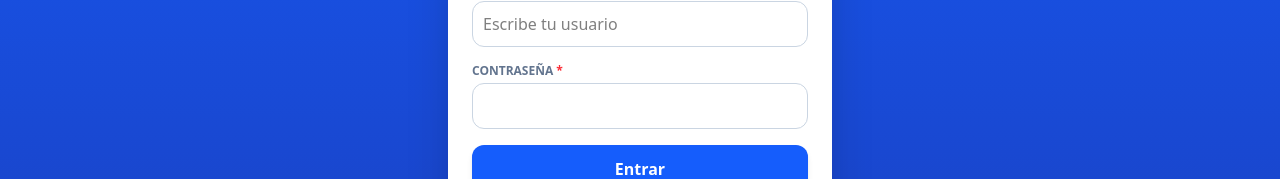
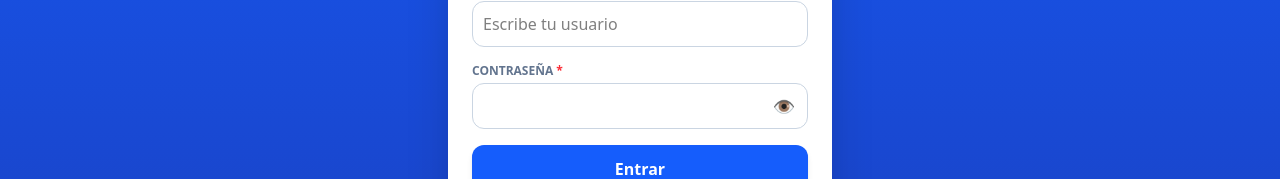
Before and after one commit to SofiaGal97/farmacontrol, a React (Vite) app: page / in a window 1280 px wide. Shown: the part 345-524 px from the top of the page. Built offline with nearby package versions, Linux system fonts and the light colour scheme; no server answers; the database is empty.

Commit message:
Botón para mostrar u ocultar contraseñas

```diff
--- /dev/null
+++ b/src/componentes/InputContrasena.tsx
@@ -0,0 +1,39 @@
+import { useState } from 'react';
+import { claseInput } from './estilos';
+
+interface InputContrasenaProps {
+  valor: string;
+  onCambiar: (valor: string) => void;
+  autoComplete?: 'current-password' | 'new-password';
+  required?: boolean;
+}
+
+/** Campo de contraseña con el botón del ojito para mostrarla u ocultarla */
+export default function InputContrasena({ valor, onCambiar, autoComplete = 'current-password', required }: InputContrasenaProps) {
+  const [visible, setVisible] = useState(false);
+
+  return (
+    <div className="relative">
+      <input
+        type={visible ? 'text' : 'password'}
+        autoComplete={autoComplete}
+        autoCapitalize="none"
+        autoCorrect="off"
+        spellCheck={false}
+        className={`${claseInput} pr-12`}
+        value={valor}
+        onChange={(e) => onCambiar(e.target.value)}
+        required={required}
+      />
+      <button
+        type="button"
+        onClick={() => setVisible(!visible)}
+        className="absolute inset-y-0 right-0 flex w-12 items-center justify-center text-lg text-slate-500"
+        aria-label={visible ? 'Ocultar contraseña' : 'Mostrar contraseña'}
+        title={visible ? 'Ocultar contraseña' : 'Mostrar contraseña'}
+      >
+        {visible ? '🙈' : '👁️'}
+      </button>
+    </div>
+  );
+}
--- a/src/componentes/ModalCambiarContrasena.tsx
+++ b/src/componentes/ModalCambiarContrasena.tsx
@@ -1,7 +1,8 @@
 import { useState, type FormEvent } from 'react';
 import Campo from './Campo';
+import InputContrasena from './InputContrasena';
 import Modal from './Modal';
-import { claseBotonPrincipal, claseBotonSecundario, claseInput } from './estilos';
+import { claseBotonPrincipal, claseBotonSecundario } from './estilos';
 import { cambiarMiContrasena } from '../servicios/usuarios';
 import { mostrarAviso } from '../servicios/avisos';
 import { traducirError } from '../servicios/errores';
@@ -43,13 +44,13 @@ export default function ModalCambiarContrasena({ onCerrar }: { onCerrar: () => v
       )}
       <form onSubmit={manejarGuardar} className="space-y-4">
         <Campo etiqueta="Contraseña actual" obligatorio>
-          <input type="password" autoComplete="current-password" className={claseInput} value={actual} onChange={(e) => setActual(e.target.value)} />
+          <InputContrasena valor={actual} onCambiar={setActual} autoComplete="current-password" />
         </Campo>
         <Campo etiqueta="Nueva contraseña" obligatorio ayuda="Mínimo 6 caracteres">
-          <input type="password" autoComplete="new-password" className={claseInput} value={nueva} onChange={(e) => setNueva(e.target.value)} />
+          <InputContrasena valor={nueva} onCambiar={setNueva} autoComplete="new-password" />
         </Campo>
         <Campo etiqueta="Repite la nueva contraseña" obligatorio>
-          <input type="password" autoComplete="new-password" className={claseInput} value={confirmacion} onChange={(e) => setConfirmacion(e.target.value)} />
+          <InputContrasena valor={confirmacion} onCambiar={setConfirmacion} autoComplete="new-password" />
         </Campo>
 
         {error && <p className="rounded-lg bg-red-50 p-2.5 text-sm font-medium text-red-700">{error}</p>}
--- a/src/paginas/PaginaLogin.tsx
+++ b/src/paginas/PaginaLogin.tsx
@@ -5,6 +5,7 @@
 // ============================================================
 import { useEffect, useState, type FormEvent } from 'react';
 import Campo from '../componentes/Campo';
+import InputContrasena from '../componentes/InputContrasena';
 import { claseBotonPrincipal, claseInput } from '../componentes/estilos';
 import {
   crearPrimerAdministrador,
@@ -130,12 +131,10 @@ export default function PaginaLogin() {
 
         {modo !== 'recuperar' && (
           <Campo etiqueta="Contraseña" obligatorio ayuda={modo === 'primerAdmin' ? 'Mínimo 6 caracteres' : undefined}>
-            <input
-              type="password"
+            <InputContrasena
+              valor={contrasena}
+              onCambiar={setContrasena}
               autoComplete={modo === 'entrar' ? 'current-password' : 'new-password'}
-              className={claseInput}
-              value={contrasena}
-              onChange={(e) => setContrasena(e.target.value)}
               required
             />
           </Campo>
--- a/src/paginas/PaginaUsuarios.tsx
+++ b/src/paginas/PaginaUsuarios.tsx
@@ -4,6 +4,7 @@
 // ============================================================
 import { useState, type FormEvent } from 'react';
 import Campo from '../componentes/Campo';
+import InputContrasena from '../componentes/InputContrasena';
 import Modal from '../componentes/Modal';
 import { claseBotonPrincipal, claseBotonSecundario, claseInput, claseTarjeta, claseTituloSeccion } from '../componentes/estilos';
 import type { Rol, Usuario } from '../modelos/tipos';
@@ -153,7 +154,7 @@ function ModalCrearUsuario({ onCerrar }: { onCerrar: () => void }) {
           />
         </Campo>
         <Campo etiqueta="Contraseña inicial" obligatorio ayuda="Mínimo 6 caracteres">
-          <input type="text" className={claseInput} value={contrasena} onChange={(e) => setContrasena(e.target.value)} />
+          <InputContrasena valor={contrasena} onCambiar={setContrasena} autoComplete="new-password" />
         </Campo>
         <Campo etiqueta="Rol" obligatorio>
           <select className={claseInput} value={rol} onChange={(e) => setRol(e.target.value as Rol)}>
```
